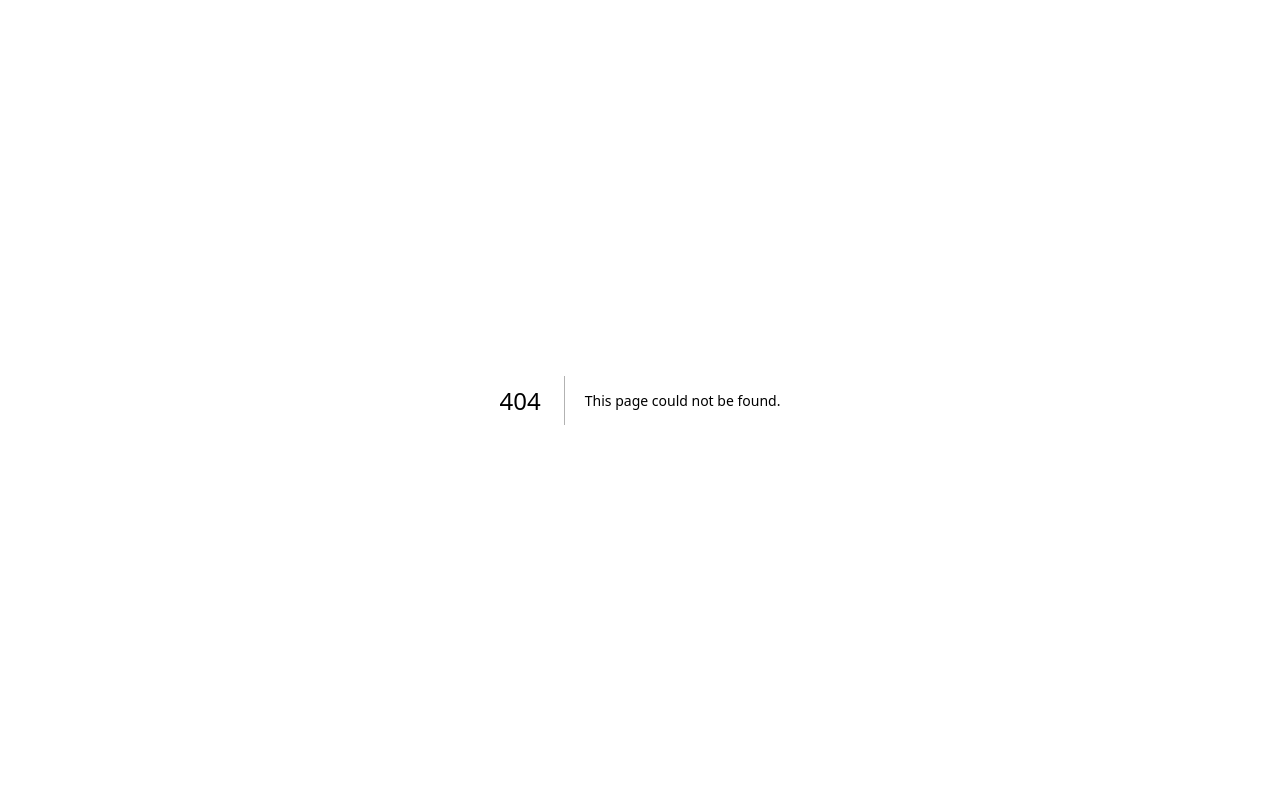
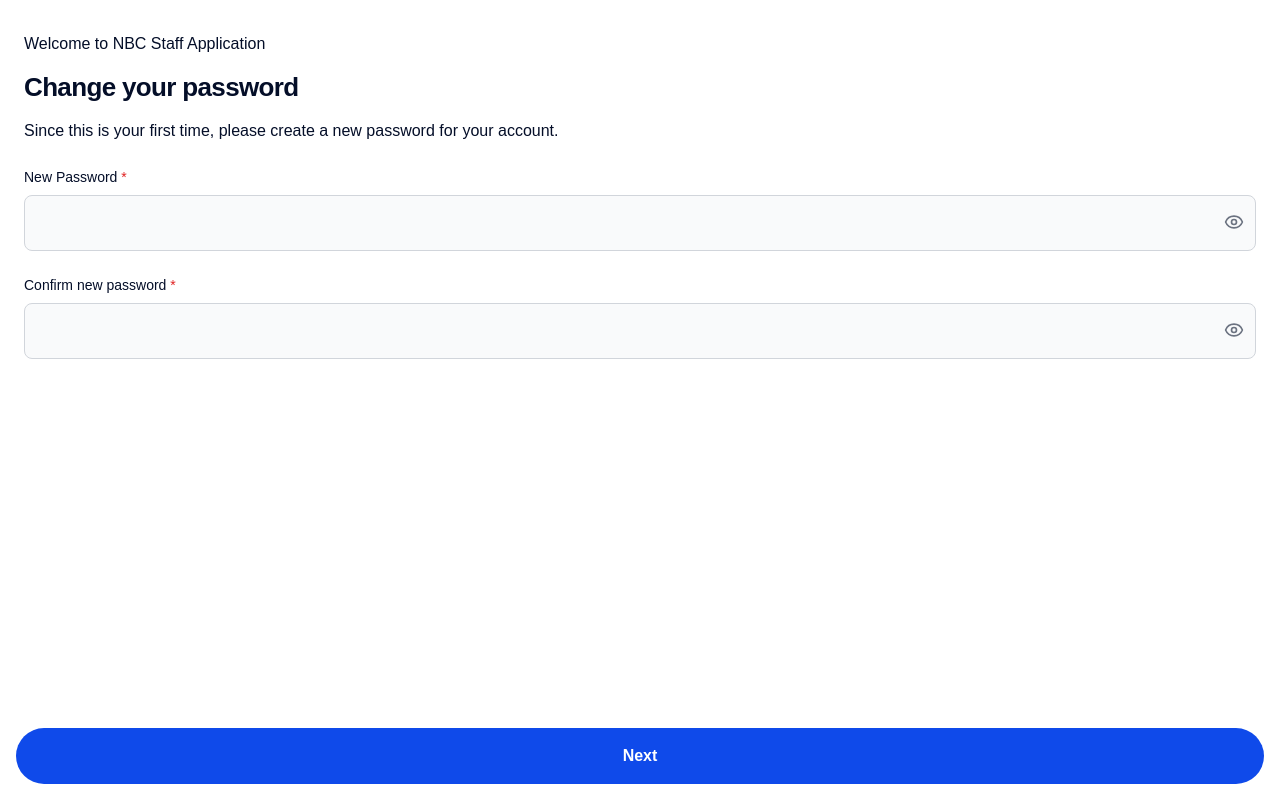
Before and after one commit to sokunthaneth-nbc/nbc-home-app, a Next.js app: page /change-password in a window 1280 px wide. Before the commit this address had no page. Built offline with nearby package versions, Linux system fonts and the light colour scheme.

Commit message:
done login and doing on change-password page

```diff
--- /dev/null
+++ b/src/app/change-password/page.tsx
@@ -0,0 +1,126 @@
+"use client";
+
+import { useState } from "react";
+import { useRouter } from "next/navigation";
+import { Eye, EyeOff } from "lucide-react";
+
+export default function ChangePasswordPage() {
+	const router = useRouter();
+
+	const [newPassword, setNewPassword] = useState("");
+	const [confirmPassword, setConfirmPassword] = useState("");
+	const [showPassword, setShowPassword] = useState(false);
+	const [errors, setErrors] = useState<{ newPassword?: string; confirmPassword?: string }>({});
+
+	const validate = () => {
+		const newErrors: { newPassword?: string; confirmPassword?: string } = {};
+
+		if (!newPassword.trim()) {
+			newErrors.newPassword = "New password is required.";
+		} else if (newPassword.length < 6) {
+			newErrors.newPassword = "Password must be at least 6 characters.";
+		}
+
+		if (!confirmPassword.trim()) {
+			newErrors.confirmPassword = "Confirm password is required.";
+		} else if (confirmPassword !== newPassword) {
+			newErrors.confirmPassword = "Passwords do not match.";
+		}
+
+		setErrors(newErrors);
+		return Object.keys(newErrors).length === 0;
+	};
+
+	const handleChangePassword = (e: React.FormEvent) => {
+		e.preventDefault();
+		if (!validate()) return;
+
+		// Here you would normally make an API call to update the password.
+		// For now, we'll just redirect:
+		router.push("/home");
+	};
+
+	return (
+		<section className="bg-gray-50 min-h-screen flex flex-col justify-between">
+			<div className="w-full bg-white px-6 py-8 flex-1 overflow-auto">
+				<p className="text-base font-normal text-[#040e28]">Welcome to NBC Staff Application</p>
+				<h1 className="text-[26px] my-[15px] font-semibold leading-tight tracking-tight text-[#040e28]">
+					Change your password
+				</h1>
+				<p className="text-base font-normal text-[#040e28]">
+					Since this is your first time, please create a new password for your account.
+				</p>
+
+				<form className="space-y-6 pt-6 pb-32" onSubmit={handleChangePassword}>
+					{/* New Password */}
+					<div>
+						<label htmlFor="newPassword" className="block mb-2 text-sm font-normal text-[#040e28]">
+							New Password <span className="text-red-600">*</span>
+						</label>
+						<div className="relative">
+							<input
+								type={showPassword ? "text" : "password"}
+								id="newPassword"
+								value={newPassword}
+								onChange={(e) => setNewPassword(e.target.value)}
+								className={`bg-gray-50 border ${
+									errors.newPassword ? "border-red-500" : "border-gray-300"
+								} h-[56px] p-[16px] pr-10 rounded-lg block w-full focus:ring-primary-600 focus:border-primary-600`}
+							/>
+							<button
+								type="button"
+								onClick={() => setShowPassword(!showPassword)}
+								className="absolute bottom-[19px] right-3 text-gray-500 hover:text-gray-700"
+								tabIndex={-1}
+							>
+								{showPassword ? <EyeOff size={20} /> : <Eye size={20} />}
+							</button>
+						</div>
+						{errors.newPassword && (
+							<p className="text-sm text-red-600 mt-1">{errors.newPassword}</p>
+						)}
+					</div>
+
+					{/* Confirm New Password */}
+					<div>
+						<label htmlFor="confirmPassword" className="block mb-2 text-sm font-normal text-[#040e28]">
+							Confirm new password <span className="text-red-600">*</span>
+						</label>
+						<div className="relative">
+							<input
+								type={showPassword ? "text" : "password"}
+								id="confirmPassword"
+								value={confirmPassword}
+								onChange={(e) => setConfirmPassword(e.target.value)}
+								className={`bg-gray-50 border ${
+									errors.confirmPassword ? "border-red-500" : "border-gray-300"
+								} h-[56px] p-[16px] pr-10 rounded-lg block w-full focus:ring-primary-600 focus:border-primary-600`}
+							/>
+							<button
+								type="button"
+								onClick={() => setShowPassword(!showPassword)}
+								className="absolute bottom-[19px] right-3 text-gray-500 hover:text-gray-700"
+								tabIndex={-1}
+							>
+								{showPassword ? <EyeOff size={20} /> : <Eye size={20} />}
+							</button>
+						</div>
+						{errors.confirmPassword && (
+							<p className="text-sm text-red-600 mt-1">{errors.confirmPassword}</p>
+						)}
+					</div>
+
+					{/* Submit Button at Bottom */}
+					<div className="fixed bottom-0 left-0 w-full bg-white p-4">
+						<button
+							type="submit"
+							className="w-full text-white bg-[#0f4aea] hover:bg-blue-700 focus:ring-4 focus:outline-none focus:ring-blue-300 font-semibold rounded-[32px] text-base px-4 py-4 text-center"
+						>
+							Next
+						</button>
+					</div>
+				</form>
+			</div>
+		</section>
+	);
+}
--- a/src/app/login/page.tsx
+++ b/src/app/login/page.tsx
@@ -2,24 +2,48 @@
 
 import { useState } from "react";
 import { useRouter } from "next/navigation";
-import { Eye, EyeOff } from "lucide-react"; // Make sure to install Lucide
+import { Eye, EyeOff } from "lucide-react";
 
 export default function LoginPage() {
 	const router = useRouter();
-	//Static Login
-	const defaultStaffId = "staff01";
+
+	// Static login credentials
+	const defaultStaffId = "2530";
 	const defaultPassword = "123456";
 
-	const [staffId, setStaffId] = useState(defaultStaffId);
-	const [password, setPassword] = useState(defaultPassword);
+	const [staffId, setStaffId] = useState("2530");
+	const [password, setPassword] = useState("123456");
 	const [showPassword, setShowPassword] = useState(false);
+	const [errors, setErrors] = useState<{ staffId?: string; password?: string }>({});
+
+	const validate = () => {
+		const newErrors: { staffId?: string; password?: string } = {};
+
+		if (!staffId.trim()) {
+			newErrors.staffId = "NBC ID is required.";
+		} else if (!/^[a-zA-Z0-9]+$/.test(staffId)) {
+			newErrors.staffId = "NBC ID must be alphanumeric.";
+		}
+
+		if (!password.trim()) {
+			newErrors.password = "Password is required.";
+		} else if (password.length < 6) {
+			newErrors.password = "Password must be at least 6 characters.";
+		}
+
+		setErrors(newErrors);
+		return Object.keys(newErrors).length === 0;
+	};
 
 	const handleLogin = (e: React.FormEvent) => {
 		e.preventDefault();
+
+		if (!validate()) return;
+
 		if (staffId === defaultStaffId && password === defaultPassword) {
-			router.push("/home");
+			router.push("/change-password");
 		} else {
-			alert("Invalid credentials");
+			setErrors({ password: "Invalid NBC ID or password." });
 		}
 	};
 
@@ -36,6 +60,7 @@
 				</p>
 
 				<form className="space-y-6 pt-6 pb-32" onSubmit={handleLogin}>
+					{/* Staff ID */}
 					<div>
 						<label htmlFor="staffId" className="block mb-2 text-sm font-normal text-[#040e28]">
 							NBC ID Number <span className="text-red-600">*</span>
@@ -46,12 +71,20 @@
 							inputMode="numeric"
 							pattern="\d*"
 							value={staffId}
-							onChange={(e) => setStaffId(e.target.value)}
-							required
-							className="bg-gray-50 border border-gray-300 h-[56px] p-[16px] rounded-lg block w-full focus:ring-primary-600 focus:border-primary-600"
+							onChange={(e) => {
+								const onlyNumbers = e.target.value.replace(/\D/g, "");
+								setStaffId(onlyNumbers);
+							}}
+							className={`bg-gray-50 border ${
+								errors.staffId ? "border-red-500" : "border-gray-300"
+							} h-[56px] p-[16px] rounded-lg block w-full focus:ring-primary-600 focus:border-primary-600`}
 						/>
+						{errors.staffId && (
+							<p className="text-sm text-red-600 mt-1">{errors.staffId}</p>
+						)}
 					</div>
 
+					{/* Password */}
 					<div>
 						<label htmlFor="password" className="block mb-2 text-sm font-normal text-[#040e28]">
 							Password <span className="text-red-600">*</span>
@@ -62,31 +95,34 @@
 								id="password"
 								value={password}
 								onChange={(e) => setPassword(e.target.value)}
-								required
-								className="bg-gray-50 border border-gray-300 h-[56px] p-[16px] pr-10 rounded-lg block w-full focus:ring-primary-600 focus:border-primary-600"
+								className={`bg-gray-50 border ${
+									errors.password ? "border-red-500" : "border-gray-300"
+								} h-[56px] p-[16px] pr-10 rounded-lg block w-full focus:ring-primary-600 focus:border-primary-600`}
 							/>
 							<button
 								type="button"
 								onClick={() => setShowPassword(!showPassword)}
-								className="absolute bottom-3 right-3 text-gray-500 hover:text-gray-700"
+								className="absolute bottom-[19px] right-3 text-gray-500 hover:text-gray-700"
 								tabIndex={-1}
 							>
 								{showPassword ? <EyeOff size={20} /> : <Eye size={20} />}
 							</button>
 						</div>
+						{errors.password && (
+							<p className="text-sm text-red-600 mt-1">{errors.password}</p>
+						)}
+					</div>
+
+					{/* Submit Button at Bottom */}
+					<div className="fixed bottom-0 left-0 w-full bg-white p-4">
+						<button
+							type="submit"
+							className="w-full text-white bg-[#0f4aea] hover:bg-blue-700 focus:ring-4 focus:outline-none focus:ring-blue-300 font-semibold rounded-[32px] text-base px-4 py-4 text-center"
+						>
+							Next
+						</button>
 					</div>
 				</form>
-			</div>
-
-			{/* Fixed bottom login button */}
-			<div className="fixed bottom-0 left-0 w-full bg-white p-4 ">
-				<button
-					type="submit"
-					onClick={handleLogin}
-					className="w-full text-white bg-[#0f4aea] hover:bg-primary-700 focus:ring-4 focus:outline-none focus:ring-primary-300 font-semibold rounded-[32px] text-base px-[8px] py-[16px] text-center"
-				>
-					Next
-				</button>
 			</div>
 		</section>
 	);
```
